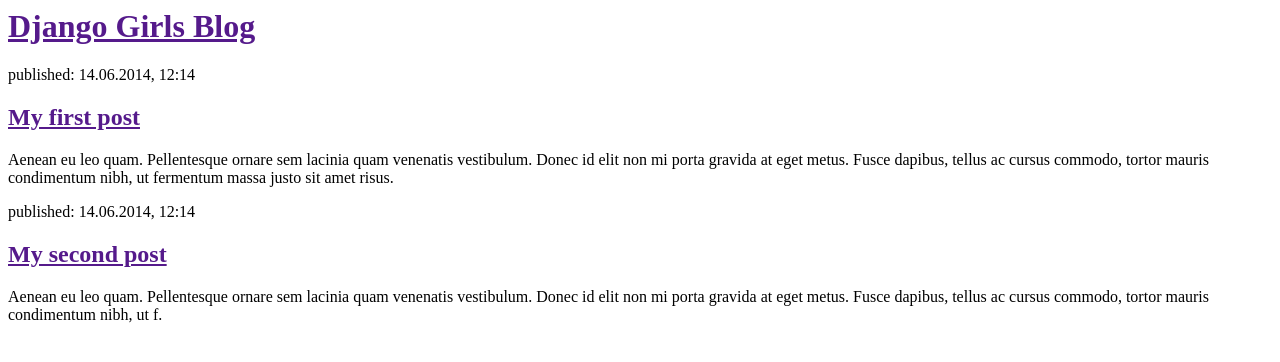
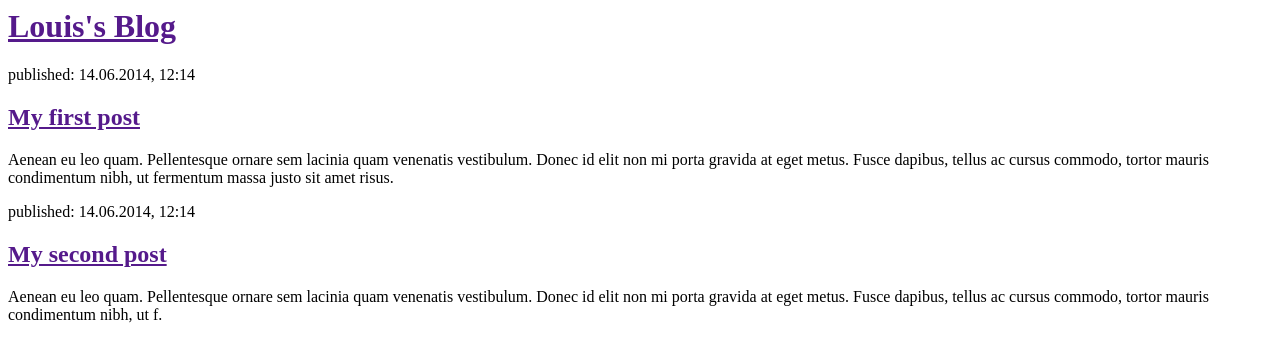
Before and after one commit to louis-le/my-first-blog, a Django app: page / in a window 1280 px wide. Shown: the top 362 px of the page. Run offline with Django 3.2, Linux system fonts and the light colour scheme.

Commit message:
Updated Website

```diff
--- a/blog/templates/blog/post_list.html
+++ b/blog/templates/blog/post_list.html
@@ -1,10 +1,10 @@
 <html>
     <head>
-        <title>Django Girls blog</title>
+        <title>First Blog!!</title>
     </head>
     <body>
         <div>
-            <h1><a href="">Django Girls Blog</a></h1>
+            <h1><a href="">Louis's Blog</a></h1>
         </div>
 
         <div>
```
